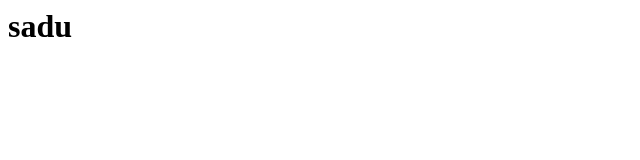
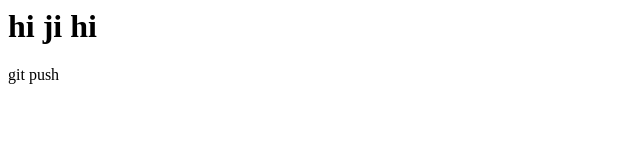
Before and after one commit to sandunikakarunadasa/abcdefghi, a plain HTML site: page janu.html in a window 1280 px wide. Shown: the whole page, without its empty margins (0-640 px from the left). Drawn offline with Linux system fonts and the light colour scheme.

```diff
--- a/janu.html
+++ b/janu.html
@@ -4,6 +4,7 @@
 
   </head>
   <body>
-    <h1>sadu</h1>
+    <h1>hi ji hi</h1>git push
+
   </body>
 </html>
```
